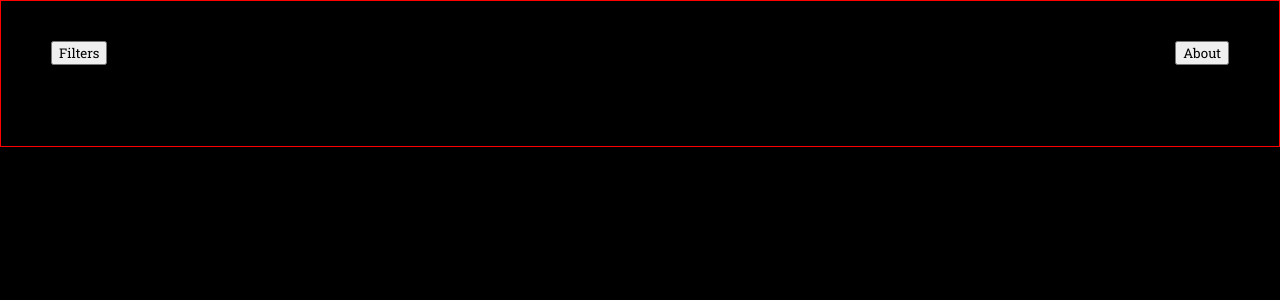
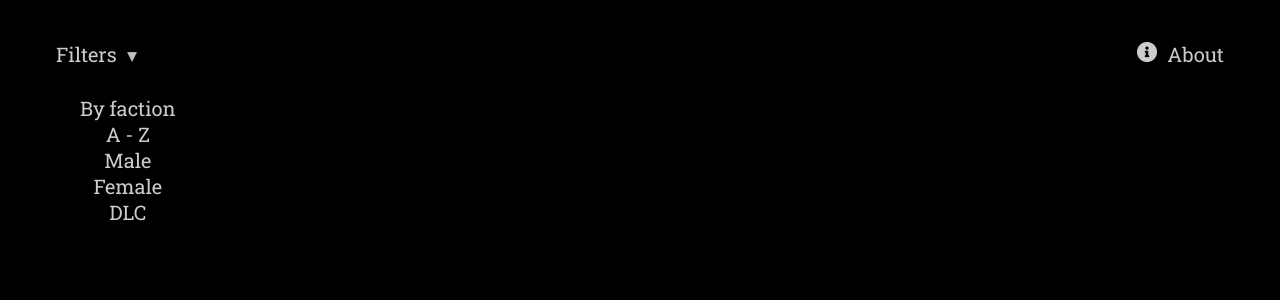
Before and after one commit to wiklz/MK-Bios, a React (Create React App) app: page / in a window 1280 px wide. Shown: the top 300 px of the page. Built offline with nearby package versions, Linux system fonts and the light colour scheme; no server answers.

Commit message:
code beginning

```diff
--- a/src/App.css
+++ b/src/App.css
@@ -1,21 +1,62 @@
-@import url('https://fonts.googleapis.com/css?family=Roboto+Slab:400,700|Roboto:300,400,500,700&subset=latin-ext');
-p,span,a,i,em,b,strong{
-    font-family: 'Roboto', sans-serif;
-}
-h1,h2,h3,h4,h5,h6,button{
-    font-family: 'Roboto Slab', serif;
-}
+@import url("https://fonts.googleapis.com/css?family=Roboto+Slab:400,700|Roboto:300,400,500,700&subset=latin-ext");
+p, span, i, em, b, strong {
+  font-family: 'Roboto', sans-serif; }
+
+h1, h2, h3, h4, h5, h6, button, a {
+  font-family: 'Roboto Slab', serif; }
+
 .App {
-  text-align: center;
-}
-.App-header {
+  text-align: center; }
+  .App-header {
     height: 65px;
     padding: 40px 50px;
     margin: 0;
     color: white;
-    border: 1px solid red;
-    background-image: linear-gradient(180deg, rgba(0,0,0,1), rgba(255,255,255,0));
+    background-image: linear-gradient(180deg, black, rgba(255, 255, 255, 0));
     display: flex;
     flex-direction: row;
-    justify-content: space-between;
-}
+    justify-content: space-between; }
+    .App-header button {
+      background: none;
+      border: none;
+      font-size: 20px;
+      color: #ffffff;
+      opacity: 0.8;
+      cursor: pointer;
+      transition: all 0.5s ease-in-out; }
+      .App-header button:hover {
+        opacity: 1; }
+      .App-header button .caret {
+        height: 10px;
+        width: 10px;
+        display: inline-block;
+        background: url("img/caret.png") no-repeat;
+        margin-left: 5px; }
+      .App-header button .about-icon {
+        height: 20px;
+        width: 20px;
+        display: inline-block;
+        background: url("img/info.png") no-repeat;
+        margin-right: 5px; }
+    .App-header .menu {
+      position: absolute;
+      top: 75px;
+      left: 65px;
+      padding: 20px 15px;
+      display: block;
+      background: rgba(0, 0, 0, 0.6);
+      border-radius: 10px; }
+      .App-header .menu ul {
+        list-style: none;
+        padding: 0;
+        margin: auto; }
+        .App-header .menu ul li a {
+          font-size: 20px;
+          text-decoration: none;
+          color: #ffffff;
+          opacity: 0.8;
+          transition: all 0.5s ease-in-out; }
+          .App-header .menu ul li a:hover {
+            opacity: 1; }
+
+/*# sourceMappingURL=App.css.map */
--- a/src/App.js
+++ b/src/App.js
@@ -12,6 +12,15 @@ class App extends Component {
               <div className="about">
                   <button><span className="about-icon"></span> About</button>
               </div>
+              <div className="menu">
+                  <ul>
+                      <li><a href="#">By faction</a></li>
+                      <li><a href="#">A - Z</a></li>
+                      <li><a href="#">Male</a></li>
+                      <li><a href="#">Female</a></li>
+                      <li><a href="#">DLC</a></li>
+                  </ul>
+              </div>
           </header>
       </div>
     );
--- /dev/null
+++ b/src/App.scss
@@ -0,0 +1,80 @@
+@import url('https://fonts.googleapis.com/css?family=Roboto+Slab:400,700|Roboto:300,400,500,700&subset=latin-ext');
+$basic-transition: all .5s ease-in-out;
+$basic-opasity: .8;
+
+p,span,i,em,b,strong{
+  font-family: 'Roboto', sans-serif;
+}
+h1,h2,h3,h4,h5,h6,button,a{
+  font-family: 'Roboto Slab', serif;
+}
+.App {
+  text-align: center;
+
+  &-header {
+    height: 65px;
+    padding: 40px 50px;
+    margin: 0;
+    color: white;
+    background-image: linear-gradient(180deg, rgba(0, 0, 0, 1), rgba(255, 255, 255, 0));
+    display: flex;
+    flex-direction: row;
+    justify-content: space-between;
+
+    button{
+      background: none;
+      border: none;
+      font-size: 20px;
+      color: #ffffff;
+      opacity: $basic-opasity;
+      cursor: pointer;
+
+      transition: $basic-transition;
+
+      &:hover{
+        opacity: 1;
+      }
+      .caret{
+        height: 10px;
+        width: 10px;
+        display: inline-block;
+        background: url("img/caret.png") no-repeat;
+        margin-left: 5px;
+      }
+      .about-icon{
+        height: 20px;
+        width: 20px;
+        display: inline-block;
+        background: url("img/info.png") no-repeat;
+        margin-right: 5px;
+      }
+    }
+    .menu{
+      position: absolute;
+      top: 75px;
+      left: 65px;
+      padding: 20px 15px;
+      display: block;
+      background: rgba(0, 0, 0, .6);
+      border-radius: 10px;
+      ul{
+        list-style: none;
+        padding: 0;
+        margin: auto;
+        li{
+          a{
+            font-size: 20px;
+            text-decoration: none;
+            color: #ffffff;
+            opacity: $basic-opasity;
+            transition: $basic-transition;
+
+            &:hover{
+              opacity: 1;
+            }
+          }
+        }
+      }
+    }
+  }
+}
```
Also changed, not shown: src/img/info.png (added), 1 other file (tests, documents, lock files or other folders).
